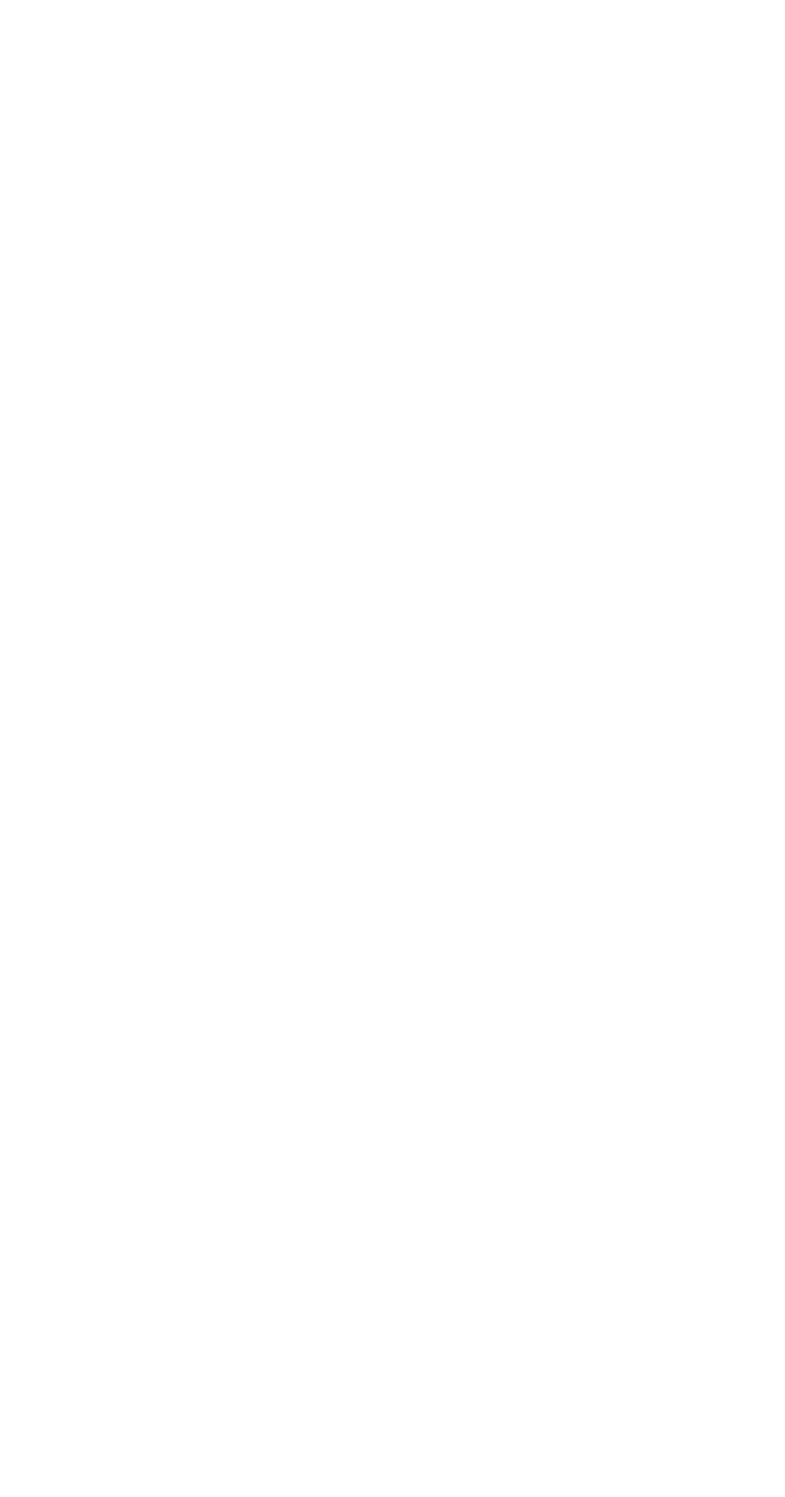
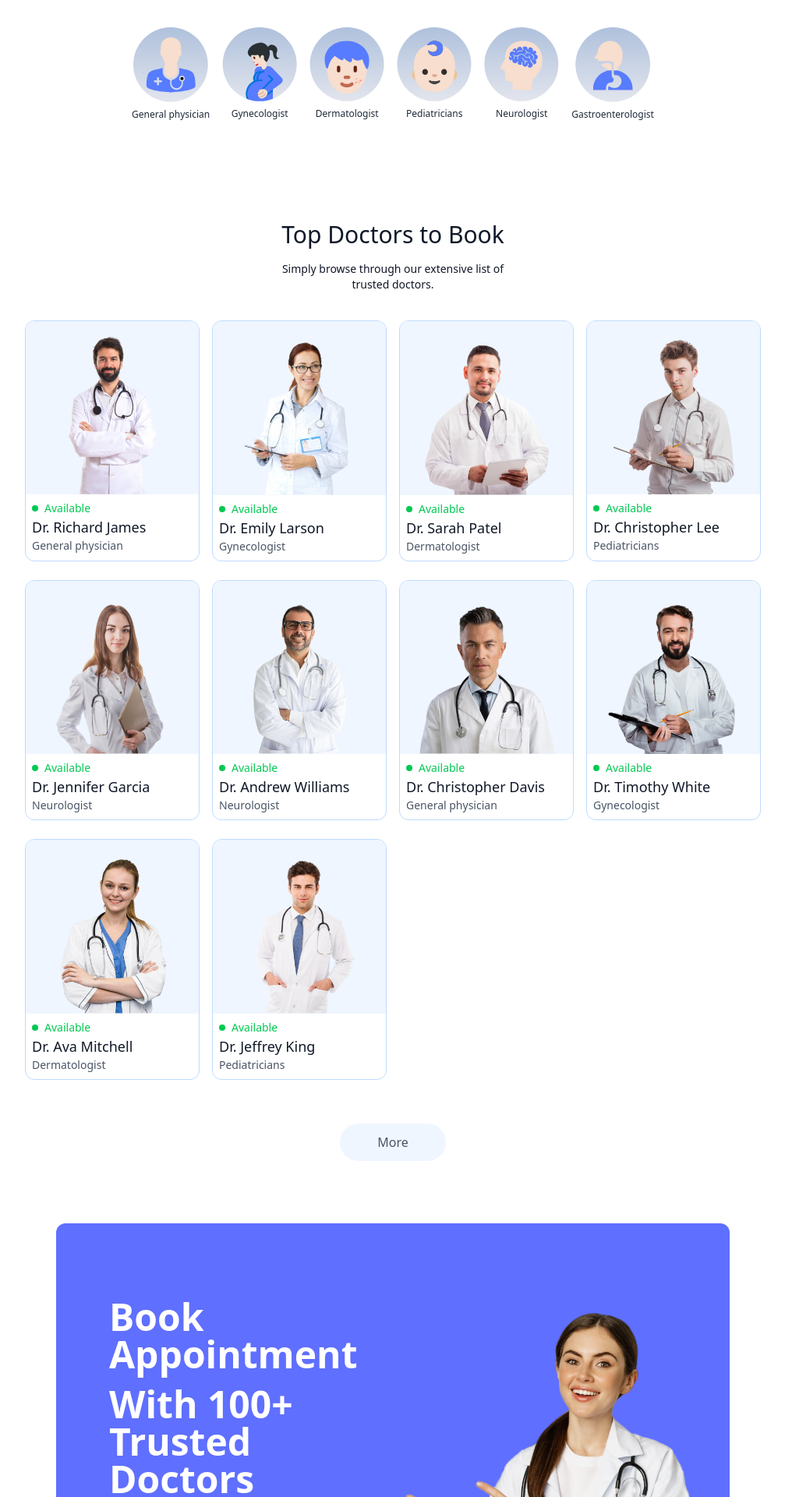
Before and after one commit to KashifKhalil986/Doctor-Appoinment, a React (Vite) app: page / in a window 1280 px wide. Shown: the part 740-2660 px from the top of the page at 78% size, without its empty margins (136-1143 px from the left). Before the commit the page ends 800 px from the top, so only its background shows below. Built offline with nearby package versions, Linux system fonts and the light colour scheme.

Commit message:
created home page and footer

```diff
--- a/index.html
+++ b/index.html
@@ -1,5 +1,5 @@
 <!doctype html>
-<html lang="en">
+<html lang="en" class="scroll-smooth">
   <head>
     <meta charset="UTF-8" />
     <link rel="icon" type="image/svg+xml" href="/vite.svg" />
--- a/src/App.jsx
+++ b/src/App.jsx
@@ -8,6 +8,9 @@ import Login from './pages/Login'
 import MyAppoinment from './pages/MyAppoinment'
 import MyProfile from './pages/MyProfile'
 import Logout from './pages/Logout'
+import Appoinment from './pages/Appoinment'
+import Doctor from './pages/Doctor'
+import Footer from './components/Footer'
 
 function App() {
 
@@ -21,8 +24,10 @@ function App() {
       <Route path='/my-appoinment' element={<MyAppoinment/>}/>
       <Route path='/my-profile' element={<MyProfile/>}/>
       <Route path='/logout' element={<Logout/>}/>
+      <Route path='/appoinment/:docId' element={<Appoinment/>}/>
+      <Route path='/doctors' element={<Doctor/>}/>
     </Routes>
-
+<Footer/>
    </div>
   )
 }
--- /dev/null
+++ b/src/components/Banner.jsx
@@ -0,0 +1,33 @@
+import React from 'react'
+import { assets } from '../assets/assets'
+import { useNavigate } from 'react-router-dom'
+
+const Banner = () => {
+  const navigate = useNavigate()
+  return (
+    <>
+    <div className="flex bg-[#5f6FFF] rounded-xl px-6 sm:px-10 md:px-14 lg:px-12 my-20 md:mx-20">
+        {/* left side  */}
+        <div className="flex-1 py-8 sm:py-10 md:py-16 lg:py-24 lg:pl-5">
+            <div className="text-xl sm:text-2xl md:text-3xl lg:text-5xl font-semibold text-white">
+                <p className="">
+                    Book Appointment
+                </p>
+                <p className="mt-4 ">
+                     With 100+ Trusted Doctors
+                </p>
+            </div>
+<button onClick={()=>navigate('/login')} className='text-sm sm:text-base bg-white text-gray-600 px-8 py-3 rounded-full mt-6 hover:scale-105 transition-all cursor-pointer '>Create Account</button>
+        </div>
+
+        {/* right side */}
+        <div className="hidden md:block md:w-1/2 lg:w-[370px] relative">
+<img className='w-full absolute bottom-0 right-0 max-w-md' src={assets.appointment_img} alt="" />
+        </div>
+    </div>
+
+    </>
+  )
+}
+
+export default Banner
--- /dev/null
+++ b/src/components/Footer.jsx
@@ -0,0 +1,47 @@
+import { assets } from "../assets/assets"
+
+const Footer = () => {
+  return (
+    <>
+    <div className="md:mx-10">
+<div className="flex flex-col sm:grid grid-cols-[3fr_1fr_1fr] gap-14 my-10 mt-40 text-sm">
+    {/* left */}
+    <div className="">
+
+        <img className="mb-5 w-40" src={assets.logo} alt="" />
+<p className="w-full md:w-2/3 text-gray-600 leading-6">Lorem Ipsum is simply dummy text of the printing industry. Lorem Ipsum has been the industry's standard dummy text ever since the 1500s, when an unknown printer took a galley of type it to make a type specimen book.</p>
+    </div>
+
+    {/* center */}
+    <div className="">
+        <p className="text-xl mb-5 font-medium">COMPANY</p>
+        <ul className="flex flex-col gap-2 text-gray-600">
+            <li className="">Home</li>
+            <li className="">About Us</li>
+            <li className="">Contact Us</li>
+            <li className="">Privacy & Policy</li>
+        </ul>
+    </div>
+
+    {/* right */}
+    <div className="">
+        <p className="text-xl mb-5 font-medium">GET IN TOUCH</p>
+        <ul className="flex flex-col gap-2 text-gray-600">
+            <li className="">+92 3495262735</li>
+            <li className="">kashifkhalil720@gmail.com</li>
+
+        </ul>
+    </div>
+</div>
+{/* copyright text  */}
+<div className="">
+    <hr />
+    <h1 className="py-5 text-center text-sm">Copyright ©2025 - All Right Reserved.</h1>
+</div>
+    </div>
+
+    </>
+  )
+}
+
+export default Footer
--- a/src/components/Header.jsx
+++ b/src/components/Header.jsx
@@ -13,7 +13,7 @@ const Header = () => {
     <p>Simply browse through our extensive list of trusted doctors, schedule your appointment hassle-free.</p>
 </div>
 
-    <a className='flex items-center gap-2 bg-white px-8 py-3 rounded-full text-sm m-auto md:m-0 text-gray-600 hover:scale-105 transition-all duration-300' href="">
+    <a href="#speciality" className='flex items-center gap-2 bg-white px-8 py-3 rounded-full text-sm m-auto md:m-0 text-gray-600 hover:scale-105 transition-all duration-300' >
         Book Appoinment <img  className='w-3' src={assets.arrow_icon} alt="" />
     </a>
     </div>
--- /dev/null
+++ b/src/components/SpecialityMenu.jsx
@@ -0,0 +1,24 @@
+import { Link } from "react-router-dom"
+import { specialityData } from "../assets/assets"
+const SpecialityMenu = () => {
+  return (
+    <>
+    <div className="flex flex-col items-center gap-4 py-16 text-gray-800" id="speciality">
+        <h3 className="text-3xl font-medium">Find by Speciality</h3>
+        <p className="sm:w-1/3 text-center text-sm">Simply browse through our extensive list of trusted doctors, schedule your appointment hassle-free.</p>
+
+    <div className="flex sm:justify-center gap-4 pt-5 w-full overflow-auto">
+{specialityData.map((item,index)=>(
+<Link onClick={()=>window.scrollTo(0,0)} className="flex flex-col items-center text-xs cursor-pointer flex-shrink-0 hover:translate-y-[-10px] transition-all duration-500" key={index} to={`/doctors/${item.speciality}`}>
+<img className="w-16 sm:w-24 mb-2" src={item.image} alt="" />
+<p>{item.speciality}</p>
+</Link>
+))}
+    </div>
+    </div>
+
+    </>
+  )
+}
+
+export default SpecialityMenu
--- /dev/null
+++ b/src/components/TopDoctor.jsx
@@ -0,0 +1,36 @@
+import { useContext } from "react"
+import { useNavigate } from "react-router-dom"
+import { AppContext } from "../context/AppContext"
+
+const TopDoctor = () => {
+const {doctors }= useContext(AppContext)
+const navigate = useNavigate()
+  return (
+
+    <>
+      <div className="flex flex-col items-center gap-4 my-16 text-gray-900 md:mx-10 ">
+        <h3 className="text-3xl font-medium">Top Doctors to Book</h3>
+        <p className="sm:w-1/3 text-sm text-center">Simply browse through our extensive list of trusted doctors.</p>
+
+        <div  className="w-full grid grid-cols-[repeat(auto-fill,minmax(200px,1fr))] gap-4 pt-5 gap-y-6 px-3 sm:px-0">
+            {doctors.slice(0,10).map((item,index)=>(
+<div onClick={()=>navigate(`/appoinment/${item._id}`)} key={index} className="border border-blue-200 rounded-xl overflow-hidden cursor-pointer hover:translate-y-[-10px] transition-all duration-500">
+    <img className="bg-blue-50" src={item.image} alt="" />
+    <div className="p-2">
+        <div className="flex items-center gap-2 text-center text-sm text-green-500">
+<p className="w-2 h-2  rounded-full bg-green-500"></p>
+<p className="">Available</p>
+        </div>
+        <p className="text-gray-900 text-lg font-medium ">{item.name}</p>
+        <p className="text-gray-600 text-sm">{item.speciality}</p>
+    </div>
+</div>
+            ))}
+        </div>
+        <button onClick={()=>navigate('/doctors')} className="bg-blue-50 text-gray-600 px-12 py-3 rounded-full mt-10 cursor-pointer">More</button>
+      </div>
+    </>
+  )
+}
+
+export default TopDoctor
--- /dev/null
+++ b/src/context/AppContext.jsx
@@ -0,0 +1,21 @@
+import { createContext } from "react";
+import { doctors } from "../assets/assets";
+
+export const AppContext = createContext()
+
+
+const AppContextProvider = (props) =>{
+
+
+    const value = {
+        doctors
+    }
+
+    return (
+        <AppContext.Provider value={value}>
+            {props.children}
+        </AppContext.Provider>
+    )
+}
+
+export default AppContextProvider
--- a/src/main.jsx
+++ b/src/main.jsx
@@ -3,11 +3,13 @@ import { createRoot } from 'react-dom/client'
 import './index.css'
 import App from './App.jsx'
 import { BrowserRouter } from 'react-router-dom'
-
+import AppContextProvider from './context/AppContext.jsx'
 createRoot(document.getElementById('root')).render(
   <StrictMode>
     <BrowserRouter>
+    <AppContextProvider>
       <App />
+    </AppContextProvider>
     </BrowserRouter>
   </StrictMode>
 )
--- /dev/null
+++ b/src/pages/Appoinment.jsx
@@ -0,0 +1,11 @@
+import React from 'react'
+
+const Appoinment = () => {
+  return (
+    <div>
+
+    </div>
+  )
+}
+
+export default Appoinment
--- a/src/pages/Home.jsx
+++ b/src/pages/Home.jsx
@@ -1,10 +1,16 @@
 import React from 'react'
 import Header from '../components/Header'
+import SpecialityMenu from '../components/SpecialityMenu'
+import TopDoctor from '../components/topDoctor'
+import Banner from '../components/Banner'
 
 const Home = () => {
   return (
     <>
       <Header/>
+      <SpecialityMenu/>
+      <TopDoctor/>
+      <Banner/>
     </>
   )
 }
```
